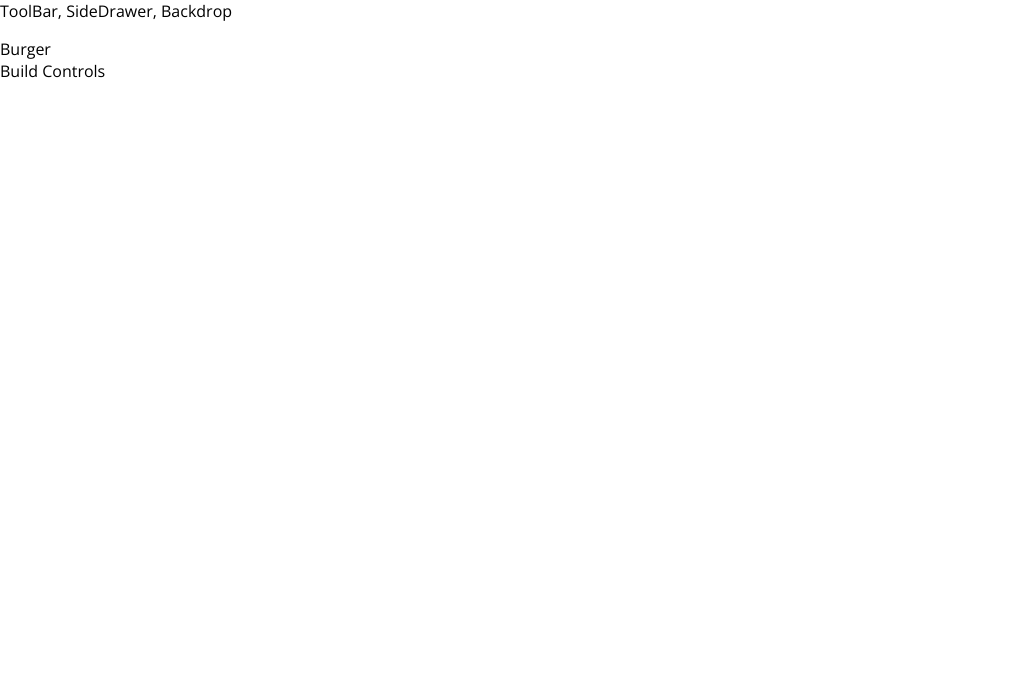
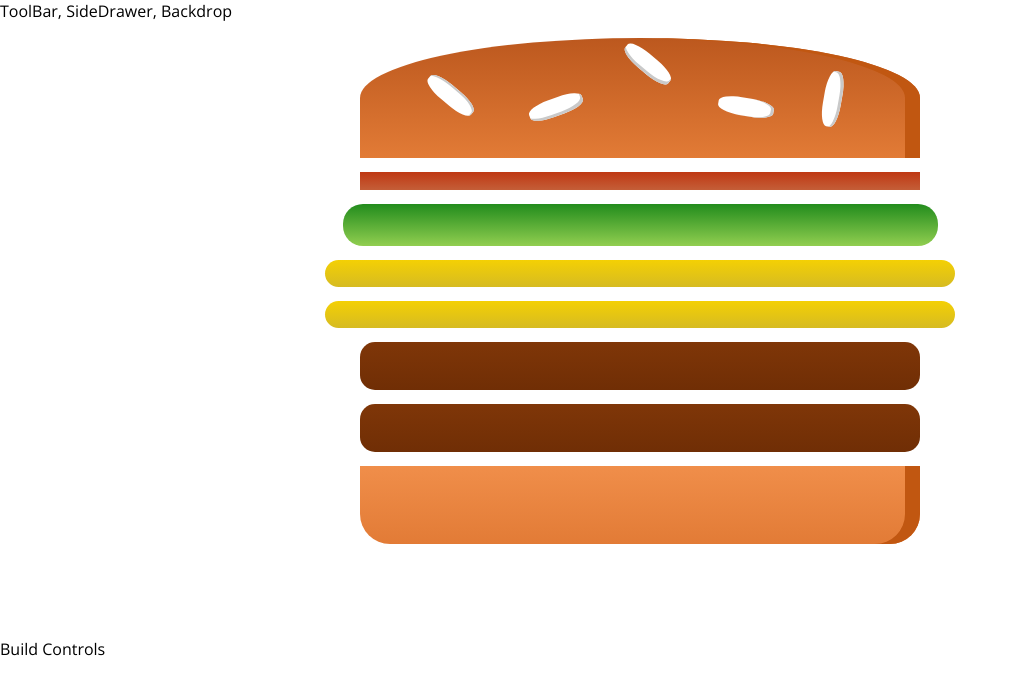
Before and after one commit to agharshit08/Burger-Builder, a React (Create React App) app: page / in a window 1280 px wide. Shown: the top 694 px of the page, without its empty margins (0-1018 px from the left). Built offline with nearby package versions, Linux system fonts and the light colour scheme.

Commit message:
Burger Build up done!

```diff
--- a/src/components/Burger/Burger.js
+++ b/src/components/Burger/Burger.js
@@ -0,0 +1,28 @@
+import React from 'react';
+
+import classes from './Burger.module.css';
+import BurgerIngredient from './BurgerIngredients/BurgerIngredients';
+
+const burger = (props) => {
+
+    // Defining dynamic JSX
+    const transformedIngredient = Object.keys(props.ingredients).map(igKey => {
+        return [...Array(props.ingredients[igKey])]
+        .map((_, i) => {
+            return <BurgerIngredient key = {igKey+i}
+            type = {igKey}
+            />
+        });
+    });
+
+    // Buildin the actual Burger.
+    return (
+        <div className={classes.Burger}>
+            <BurgerIngredient type="bread-top"/>
+            {transformedIngredient}
+            <BurgerIngredient type="bread-bottom"/>
+        </div>
+    );
+}
+
+export default burger;
--- /dev/null
+++ b/src/components/Burger/Burger.module.css
@@ -0,0 +1,32 @@
+.Burger{
+    width: 100%;
+    margin: auto;
+    height: 250px;
+    /* overflow: scroll; */
+    text-align: center;
+    font-weight: bold;
+    font-size: 1.2rem;
+}
+
+@media (min-width: 500px) and (min-height: 400px){
+    .Burger{
+        width: 350px;
+        height: 300px;
+    }
+}
+
+
+
+@media (min-width: 500px) and (min-height: 401px){
+    .Burger{
+        width: 450px;
+        height: 400px;
+    }
+}
+
+@media (min-width: 100px) and (min-height: 700px){
+    .Burger{
+        width: 700px;
+        height: 600px;
+    }
+}
--- a/src/containers/BurgerBuilder/BurgerBuilder.js
+++ b/src/containers/BurgerBuilder/BurgerBuilder.js
@@ -1,11 +1,22 @@
 import React, {Component} from 'react';
 import Aux from '../../hoc/AuxComponent';
+import Burger from '../../components/Burger/Burger';
 
 class BurgerBuilder extends Component{
+
+    state = {
+        ingredients : {
+            salad: 1,
+            bacon: 1,
+            cheese: 2,
+            meat: 2
+        }
+    }
+
     render(){
         return (
             <Aux>
-                <div>Burger</div>
+                <Burger ingredients={this.state.ingredients}/>
                 <div>Build Controls</div>
             </Aux>
         );
```
